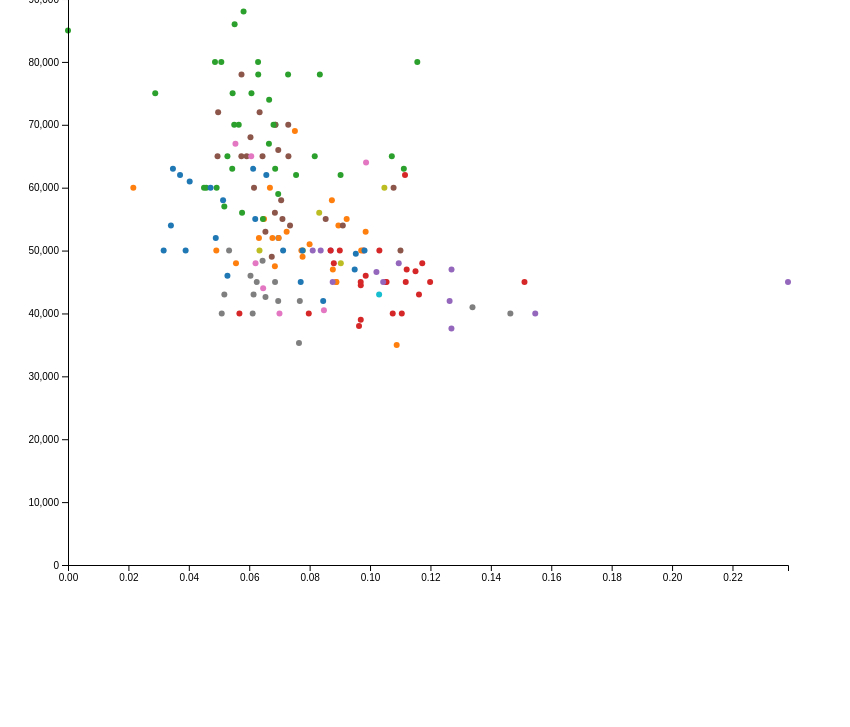
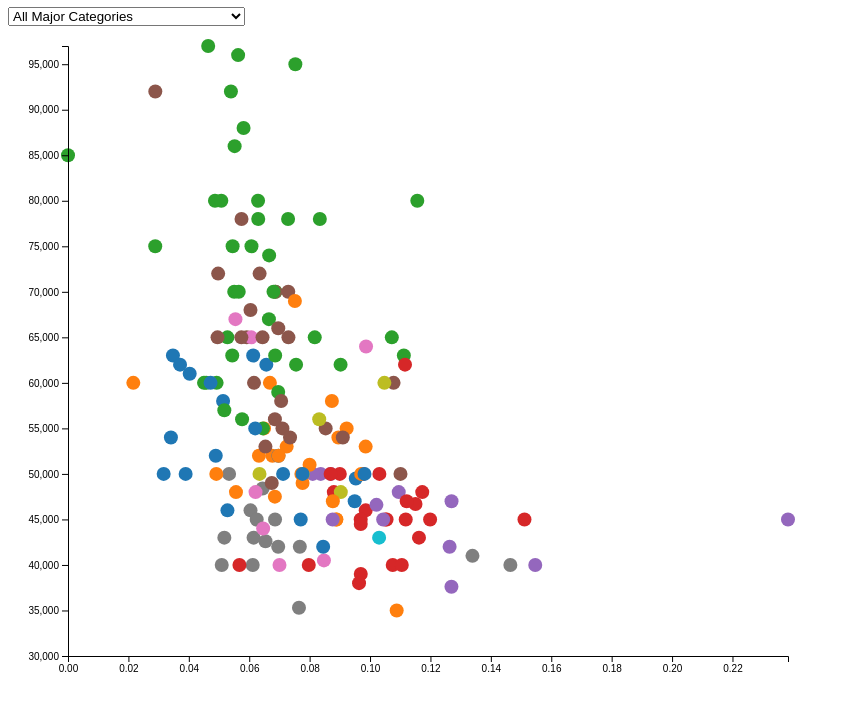
Before and after one commit to zachh20/a3_info474, a plain HTML site: page a3_info474/index.html in a window 1280 px wide. Shown: the part 73-800 px from the top of the page, without its empty margins (0-850 px from the left). Drawn offline with nearby package versions, Linux system fonts and the light colour scheme.

Commit message:
we made a title

```diff
--- a/a3_info474/d3script.js
+++ b/a3_info474/d3script.js
@@ -10,25 +10,55 @@ var svg = d3.select("svg")
 
 d3.csv('data.csv', function(data){
     var body = d3.select('body')
+    drawVis(data)
+
+
+
     var selectedData = []
     for (var i = 0; i < data.length; i++){
         selectedData.push([data[i].FullTimeUnemploymentRate, data[i].Median])
     }
-
-    var mouseData = []
+        var mouseData = []
     for (var i = 0; i < data.length; i++){
-        mouseData.push(["Unemployment Rate: " + data[i].FullTimeUnemploymentRate,
-                        "Median Salary: " + data[i].Median,
-                        "Major Category: " + data[i].Major_category,
+        mouseData.push(["Unemployment Rate: " + data[i].FullTimeUnemploymentRate + '<br />' +
+                        "Median Salary: " + data[i].Median + '<br />' +
+                        "Major Category: " + data[i].Major_category + '<br />' +
                         "Major: " + data[i].Major])
     }
 
+
+     d3.select("#selectform")
+        .on('change', function(){
+        var majorCat = document.getElementById('myselectform')
+        console.log("changy boi is working");
+        filterType(majorCat);
+        console.log("changy boi is working");
+    })
+
+     function filterType(mtype){
+
+        var res = patt.test(mtype);
+        if(res && mtype == 'none'){
+            drawVis(data);
+        }else{
+            var ndata = data.filter(function(d, i) {
+                return data[i].Major_category == mtype;
+            });
+            drawVis(ndata)
+        }
+    }
+
+
+
+
+
+    function drawVis(data) {
 	var xScale = d3.scaleLinear()
-		.domain([0, d3.max(selectedData, function(d) { return d[0]})])
+		.domain([0, d3.max(data, function(d, i) { return data[i].FullTimeUnemploymentRate})])
 		.range([0,width]);
 
 	var yScale = d3.scaleLinear()
-		.domain([0, d3.max(selectedData, function(d) { return d[1]})])
+		.domain([30000, d3.max(data, function(d, i) { return data[i].Median})])
 		.range([height,0]);
 
     var div = d3.select("body").append("div")
@@ -36,17 +66,17 @@ d3.csv('data.csv', function(data){
     .style("opacity", 0);
 
 	svg.selectAll("circle")
-		.data(selectedData)
+		.data(data)
 		.enter().append("circle")
-		.attr("cx", function(d) { return xScale(d[0]); })
-		.attr("cy", function(d) { return yScale(d[1]); })
-		.attr("r", 10)
-        .style("fill", function(d, i) {console.log(data[i].Major_category); return col(data[i].Major_category); })
-        .on("mouseover", function(d) {
+		.attr("cx", function(d, i) { return xScale(data[i].FullTimeUnemploymentRate); })
+		.attr("cy", function(d, i) { return yScale(data[i].Median); })
+		.attr("r", 7)
+        .style("fill", function(d, i) { return col(data[i].Major_category); })
+        .on("mouseover", function(d, i) {
             div.transition()
                 .duration(200)
                 .style("opacity", .9);
-            div	.html(mouseData[selectedData.indexOf(d)])
+            div	.html(mouseData[i])
                 .style("left", (d3.event.pageX) + "px")
                 .style("top", (d3.event.pageY - 28) + "px");
             })
@@ -63,9 +93,7 @@ d3.csv('data.csv', function(data){
       svg.append("g")
        .call(d3.axisLeft(yScale));
 
-	circles = svg.selectAll("circle")
-		.data(selectedData)
-		.attr("fill","black")
-		.attr("r",3);
+
+    }
 
 })
--- a/a3_info474/index.html
+++ b/a3_info474/index.html
@@ -4,7 +4,29 @@
 
 <link rel="stylesheet" type="text/css" href="style.css">
 <script src="http://d3js.org/d3.v4.min.js"></script>
+
 <body>
+<h1>College Major Employment and Salary Data</h1>
+<div id="filters">
+<select id=“selectform”>
+<option value="none" selected = 'selected'>All Major Categories</option>
+<option value="Agriculture & Natural Resources">Agriculture & Natural Resources</option>
+<option value="Biology & Life Science">Biology & Life Science.</option>
+<option value="Engineering">Engineering</option>
+<option value="Humanities & Liberal Arts">Humanities & Liberal Arts</option>
+<option value="Computers & Mathematics">Computers & Mathematics.</option>
+<option value="Industrial Arts & Consumer Services">Industrial Arts & Consumer Services</option>
+<option value="Education">Education</option>
+<option value="Law & Public Policy">Law & Public Policy</option>
+<option value="Interdisciplinary">Interdisciplinary</option>
+<option value="Health">Health</option>
+<option value="Social Science">Social Science</option>
+<option value="Physical Sciences">Physical Sciences</option>
+<option value="Psychology & Social Work">Psychology & Social Work</option>
+<option value="Arts">Arts</option>
+<option value="Business">Business</option>
+</select>
+</div>
   <svg></svg>
   <script type='text/javascript' src='d3script.js'></script>
 
--- a/a3_info474/style.css
+++ b/a3_info474/style.css
@@ -1,8 +1,6 @@
 div.tooltip {
     position: absolute;
-    text-align: center;
-    width: 200px;
-    height: 28px;
+    text-align: left;
     font: 12px sans-serif;
     background: lightsteelblue;
     border: 0px; pointer-events: none; }
```
